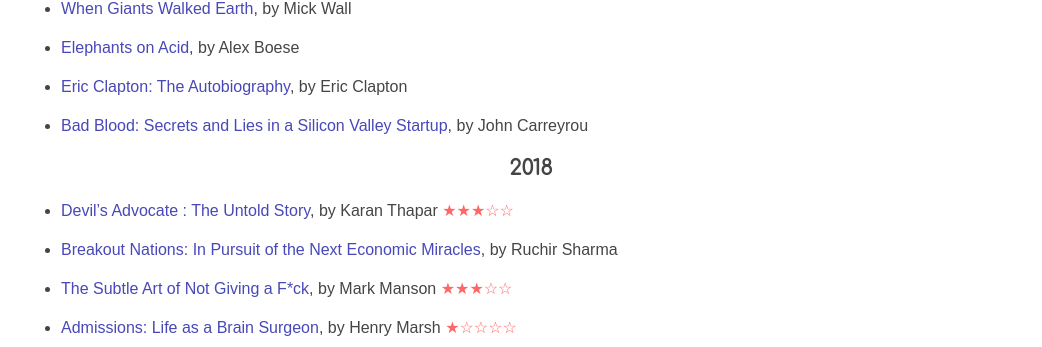
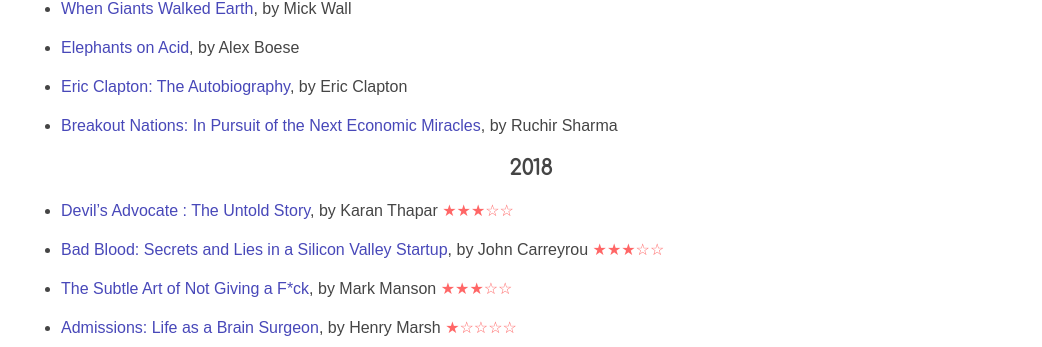
Before and after one commit to lprimeroo/saruftw.github.io.old, a Jekyll site: the page built from meta.md, in a window 1280 px wide. Shown: the part 691-1038 px from the top of the page, without its empty margins (109-1151 px from the left). Built offline with Jekyll 4.4.1, drawn with Linux system fonts in a browser that asks for light colours; nearby versions of some CDN libraries; some of the changed lines change nothing that is shown.

Commit message:
Update meta.md

```diff
--- a/meta.md
+++ b/meta.md
@@ -39,13 +39,14 @@
 
 * <a href="https://www.amazon.com/Clapton-Autobiography-Eric/dp/038551851X/ref=tmm_hrd_swatch_0?_encoding=UTF8&qid=1519649164&sr=1-1">Eric Clapton: The Autobiography</a>, by Eric Clapton
 
-* <a href="https://www.amazon.com/Bad-Blood-Secrets-Silicon-Startup/dp/152473165X/ref=sr_1_1?ie=UTF8&qid=1545123183&sr=8-1&keywords=bad+blood">Bad Blood: Secrets and Lies in a Silicon Valley Startup</a>, by John Carreyrou
+* <a href="https://www.amazon.com/Breakout-Nations-Pursuit-Economic-Miracles/dp/0393345408/ref=sr_1_1?s=books&ie=UTF8&qid=1530035427&sr=1-1&keywords=breakout+nation&dpID=41hYc4eB4cL&preST=_SY291_BO1,204,203,200_QL40_&dpSrc=srch">Breakout Nations: In Pursuit of the Next Economic Miracles</a>, by Ruchir Sharma
 
 ### 2018
 
 * <a href="https://www.amazon.com/Devils-Advocate-Untold-Karan-Thapar/dp/9352779843/ref=sr_1_1?ie=UTF8&qid=1539192518&sr=8-1&keywords=devils+advocate+karan+thapar">Devil's Advocate : The Untold Story</a>, by Karan Thapar<span class="rating">  &#9733;&#9733;&#9733;&#9734;&#9734;</span>
 
-* <a href="https://www.amazon.com/Breakout-Nations-Pursuit-Economic-Miracles/dp/0393345408/ref=sr_1_1?s=books&ie=UTF8&qid=1530035427&sr=1-1&keywords=breakout+nation&dpID=41hYc4eB4cL&preST=_SY291_BO1,204,203,200_QL40_&dpSrc=srch">Breakout Nations: In Pursuit of the Next Economic Miracles</a>, by Ruchir Sharma
+
+* <a href="https://www.amazon.com/Bad-Blood-Secrets-Silicon-Startup/dp/152473165X/ref=sr_1_1?ie=UTF8&qid=1545123183&sr=8-1&keywords=bad+blood">Bad Blood: Secrets and Lies in a Silicon Valley Startup</a>, by John Carreyrou<span class="rating">  &#9733;&#9733;&#9733;&#9734;&#9734;</span>
 
 * <a href="https://www.amazon.com/Subtle-Art-Not-Giving-Counterintuitive/dp/0062457713/ref=sr_1_1?s=books&ie=UTF8&qid=1525172248&sr=1-1&keywords=the+subtle+art+of+not+giving+a+f---+mark+manson&dpID=51VNlzbfpXL&preST=_SY291_BO1,204,203,200_QL40_&dpSrc=srch">The Subtle Art of Not Giving a F*ck</a>, by Mark Manson<span class="rating">  &#9733;&#9733;&#9733;&#9734;&#9734;</span>
 
```
